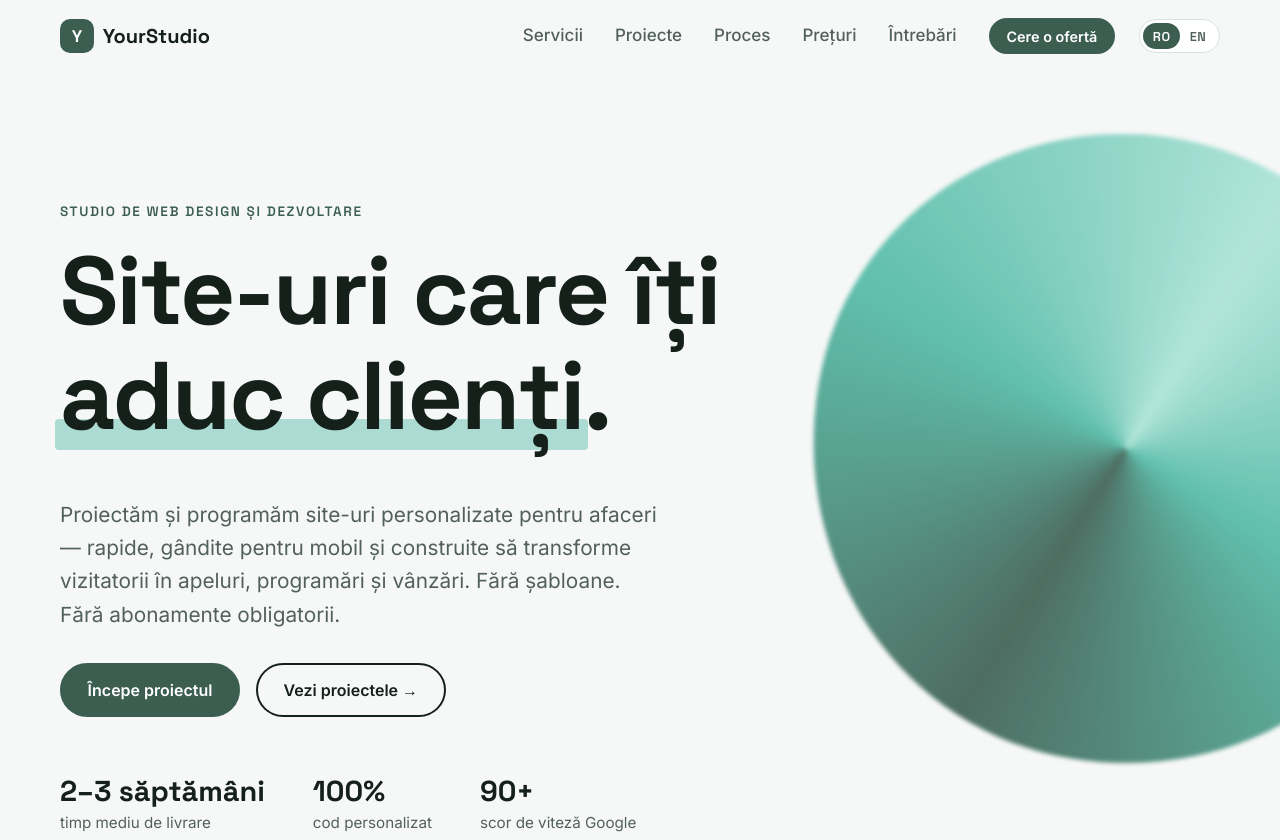
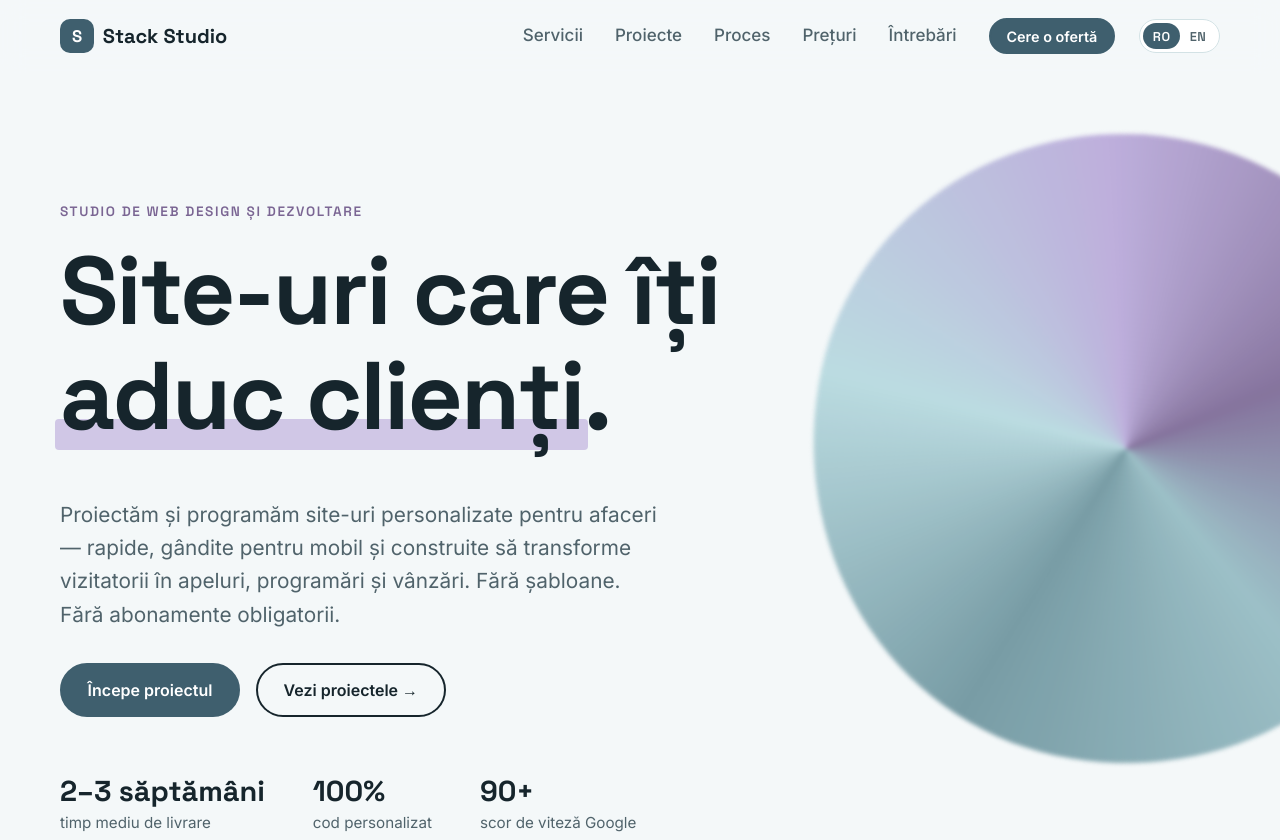
Before and after one commit to andreistefanemail/site, a plain HTML site: page index.html in a window 1280 px wide. Shown: the top 840 px of the page. Drawn offline with Linux system fonts and the light colour scheme.

Commit message:
Rename to Stack Studio and switch to lavender/slate palette

```diff
--- a/index.html
+++ b/index.html
@@ -3,9 +3,9 @@
 <head>
   <meta charset="utf-8">
   <meta name="viewport" content="width=device-width, initial-scale=1">
-  <title>YourStudio — Site-uri care îți aduc clienți</title>
-  <meta name="description" content="YourStudio proiectează și programează site-uri personalizate, rapide și moderne pentru afaceri.">
-  <meta property="og:title" content="YourStudio — Site-uri care îți aduc clienți">
+  <title>Stack Studio — Site-uri care îți aduc clienți</title>
+  <meta name="description" content="Stack Studio proiectează și programează site-uri personalizate, rapide și moderne pentru afaceri.">
+  <meta property="og:title" content="Stack Studio — Site-uri care îți aduc clienți">
   <meta property="og:description" content="Site-uri personalizate, rapide și moderne pentru afaceri.">
   <meta property="og:locale" content="ro_RO">
   <!-- Language versions (helps Google show the right one). After you get a domain,
@@ -24,7 +24,7 @@
   <!-- ============ NAV ============ -->
   <header class="nav" id="top">
     <div class="container nav__inner">
-      <a href="#top" class="logo"><span class="logo__mark">Y</span>YourStudio</a>
+      <a href="#top" class="logo"><span class="logo__mark">S</span>Stack Studio</a>
       <nav class="nav__links" id="navLinks">
         <a href="#services">Servicii</a>
         <a href="#work">Proiecte</a>
@@ -266,8 +266,8 @@
 
   <footer class="footer">
     <div class="container footer__inner">
-      <a href="#top" class="logo"><span class="logo__mark">Y</span>YourStudio</a>
-      <p>© <span id="year"></span> YourStudio. Site-uri personalizate pentru afaceri.</p>
+      <a href="#top" class="logo"><span class="logo__mark">S</span>Stack Studio</a>
+      <p>© <span id="year"></span> Stack Studio. Site-uri personalizate pentru afaceri.</p>
     </div>
   </footer>
 
--- a/styles.css
+++ b/styles.css
@@ -1,23 +1,28 @@
 /* ==========================================================
-   YourStudio — custom stylesheet
+   Stack Studio — custom stylesheet
    Change the brand in one place: the variables below.
    ========================================================== */
 :root {
-  /* Brand colors */
-  --green: #3b5e51;         /* rgb(59, 94, 81) */
-  --teal: #50b9a4;          /* rgb(80, 185, 164) */
+  /* Brand palette (lavender field) */
+  --mist: #b5d8de;          /* lightest aqua */
+  --sea: #93b9c1;           /* soft blue-green */
+  --stone: #6b929c;         /* muted teal */
+  --slate: #3f5f6e;         /* deep slate blue */
+  --purple: #7a6593;        /* dusty purple */
+  --lavender: #b8a7d9;      /* light lavender */
 
-  --accent: var(--green);   /* buttons, labels, icons on light backgrounds */
+  --accent: var(--slate);   /* buttons, logo on light backgrounds */
   --accent-ink: #ffffff;
-  --accent-light: var(--teal); /* accent on dark backgrounds */
-  --ink: #142019;
-  --ink-soft: #52605a;
-  --bg: #f6f8f7;
-  --bg-tint: #e9efec;
+  --highlight: var(--purple);  /* labels, icons */
+  --accent-light: var(--lavender); /* accent on dark backgrounds */
+  --ink: #16252c;
+  --ink-soft: #50636b;
+  --bg: #f4f8f9;
+  --bg-tint: #e4eff1;
   --card: #ffffff;
-  --line: #d9e2de;
-  --dark: #16241f;
-  --dark-soft: #1f322b;
+  --line: #d3e2e5;
+  --dark: #1c2c34;
+  --dark-soft: #253a44;
   --radius: 18px;
   --font-head: "Space Grotesk", system-ui, sans-serif;
   --font-body: "Inter", system-ui, sans-serif;
@@ -51,7 +56,7 @@ p { margin: 0 0 1em; }
   font-weight: 600;
   text-transform: uppercase;
   letter-spacing: .12em;
-  color: var(--accent);
+  color: var(--highlight);
   margin-bottom: 1rem;
 }
 
@@ -77,7 +82,7 @@ p { margin: 0 0 1em; }
 /* ---------- Nav ---------- */
 .nav {
   position: sticky; top: 0; z-index: 50;
-  background: rgba(246, 248, 247, .85);
+  background: rgba(244, 248, 249, .85);
   backdrop-filter: blur(12px);
   border-bottom: 1px solid transparent;
   transition: border-color .3s;
@@ -120,7 +125,7 @@ p { margin: 0 0 1em; }
 .hl { position: relative; white-space: nowrap; }
 .hl::after {
   content: ""; position: absolute; left: -.05em; right: -.05em; bottom: .08em; height: .32em;
-  background: var(--teal); opacity: .45; z-index: -1; border-radius: 4px;
+  background: var(--lavender); opacity: .6; z-index: -1; border-radius: 4px;
 }
 .hero__lead { font-size: clamp(1.05rem, 2vw, 1.3rem); color: var(--ink-soft); max-width: 46ch; }
 .hero__cta { display: flex; flex-wrap: wrap; gap: 1rem; margin: 2rem 0 3.5rem; }
@@ -131,7 +136,7 @@ p { margin: 0 0 1em; }
   position: absolute; right: -12vw; top: 8%;
   width: min(48vw, 620px); aspect-ratio: 1;
   border-radius: 42% 58% 63% 37% / 41% 44% 56% 59%;
-  background: conic-gradient(from 200deg, var(--green), var(--teal), #a9e2d6, var(--teal), var(--green));
+  background: conic-gradient(from 200deg, var(--stone), var(--mist), var(--lavender), var(--purple), var(--sea), var(--stone));
   filter: blur(2px);
   opacity: .9;
   animation: blob 14s ease-in-out infinite alternate;
@@ -145,7 +150,7 @@ p { margin: 0 0 1em; }
 .section--tint { background: var(--bg-tint); }
 .section--dark { background: var(--dark); color: #f3f3f3; }
 /* On dark green backgrounds, swap the accent to a light green so it stays readable */
-.section--dark, .plan--featured, .footer { --accent: var(--accent-light); --accent-ink: #10201a; }
+.section--dark, .plan--featured, .footer { --accent: var(--accent-light); --accent-ink: #1c2c34; --highlight: var(--lavender); }
 .section--dark .btn--ghost { color: #fff; border-color: #fff; }
 .section__head { margin-bottom: 3rem; max-width: 720px; }
 
@@ -162,7 +167,7 @@ p { margin: 0 0 1em; }
 .card p { color: var(--ink-soft); margin: 0; }
 .card__icon {
   width: 48px; height: 48px; border-radius: 14px; display: grid; place-items: center;
-  background: color-mix(in srgb, var(--accent) 14%, white); color: var(--accent);
+  background: color-mix(in srgb, var(--highlight) 14%, white); color: var(--highlight);
   font-size: 1.3rem; margin-bottom: 1.25rem;
 }
 
@@ -245,7 +250,7 @@ p { margin: 0 0 1em; }
 .form { background: var(--dark-soft); border-radius: var(--radius); padding: 2rem; display: grid; gap: 1.1rem; }
 .form label { display: grid; gap: .4rem; font-size: .9rem; color: #bbb; }
 .form input, .form select, .form textarea {
-  font: 1rem var(--font-body); color: #fff; background: #101b17; border: 1px solid #2f453d;
+  font: 1rem var(--font-body); color: #fff; background: #15222a; border: 1px solid #34505c;
   border-radius: 12px; padding: .85em 1em; width: 100%; transition: border-color .2s;
 }
 .form input:focus, .form select:focus, .form textarea:focus { outline: none; border-color: var(--accent); }
```
Also changed, not shown: en/index.html (+6 -6 lines), 2 other files.
